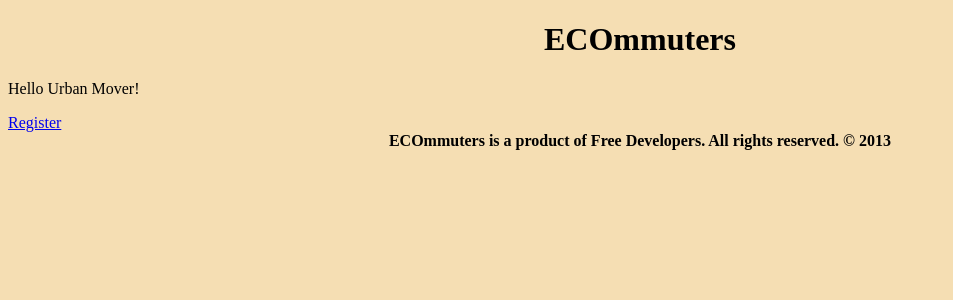
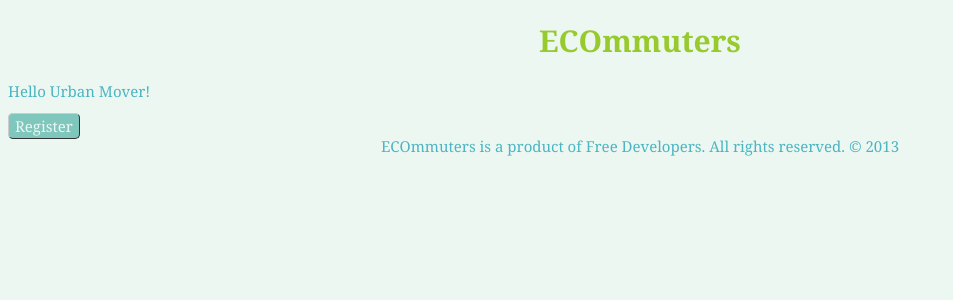
Before and after one commit to marcoperasso/metrobikers, a CodeIgniter app: page /metrobikers/ in a window 1280 px wide. Shown: the top 300 px of the page, without its empty margins (0-953 px from the left). Run offline with CodeIgniter, Linux system fonts and the light colour scheme; some libraries are stand-ins or nearby versions.

Commit message:
Primi tentativi sul tema grafico

```diff
--- a/metrobikers/application/views/home.php
+++ b/metrobikers/application/views/home.php
@@ -9,7 +9,7 @@
         <?php $this->load->view('templates/visualheader'); ?>
         <p>Hello Urban Mover!</p>
 
-        <a href="<?php echo \base_url()?>register/register"> Register</a>
+        <a class="button" href="<?php echo \base_url()?>register/register"> Register</a>
         <?php $this->load->view('templates/footer'); ?>
     </body>
 </html>
--- a/metrobikers/application/views/templates/footer.php
+++ b/metrobikers/application/views/templates/footer.php
@@ -1 +1 @@
-<div class="centercontent"><strong>ECOmmuters is a product of Free Developers. All rights reserved. &copy; 2013</strong>	</div>
+<div class="centercontent">ECOmmuters is a product of Free Developers. All rights reserved. &copy; 2013</div>
--- a/metrobikers/asset/css/common.css
+++ b/metrobikers/asset/css/common.css
@@ -8,20 +8,36 @@
 
 body{
 
-    background-color: wheat;
+    background-color: #EDF7F2;
+    color: #4BB5C1;
+    font: normal normal 15px Georgia, serif;
 }
 h1{
     text-align: center;
+    color: #96CA2D;
+}
+.logo {
+    color: #B5E655;
 }
 .invalid{
     outline: red solid 2px;
 }
-.centered
-{
+.button {
+    background-color: #7FC6BC;
+    font: inherit;
+    text-decoration: none;
+    color: #EDF7F2;
+    padding: 2px 6px 2px 6px;
+    border-top: 1px solid #CCCCCC;
+    border-right: 1px solid #333333;
+    border-bottom: 1px solid #333333;
+    border-left: 1px solid #CCCCCC;
+    border-radius: 5px;
+}
+.centered{
     margin-left: auto;
     margin-right: auto;
 }
 .centercontent{
-
     text-align: center;
 }
```
